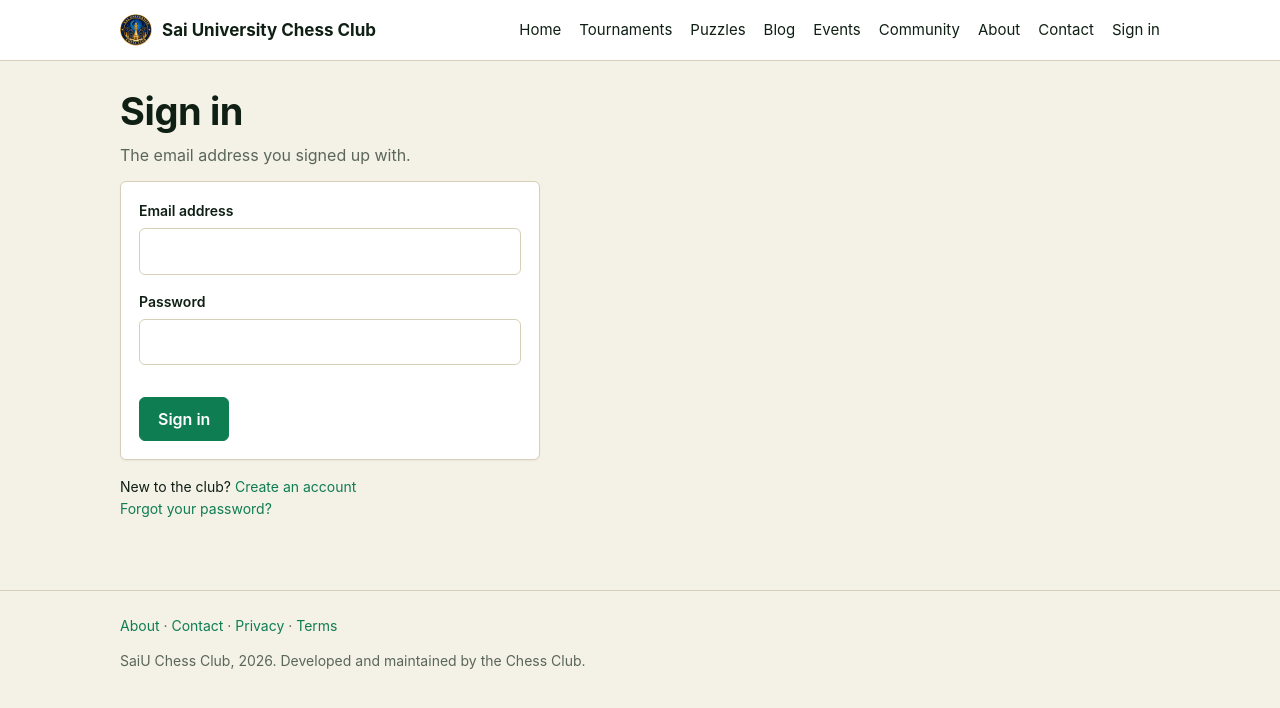
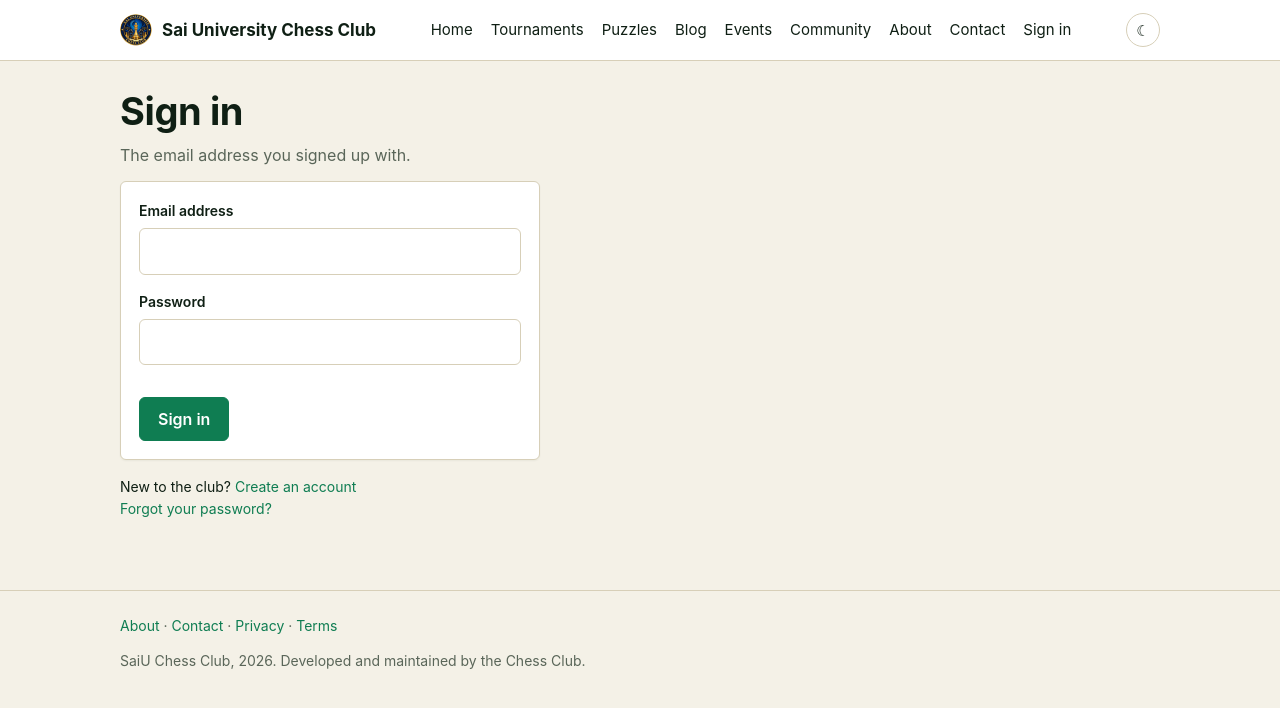
Before and after one commit to Godspirit4U/chess-club, a Next.js app: page /login in a window 1280 px wide. Shown: the top 708 px of the page. Built offline with nearby package versions, Linux system fonts and the light colour scheme; no server answers.

Commit message:
Dark mode toggle in the navbar, with no flash on load

```diff
--- a/app/admin/tournaments/new/page.tsx
+++ b/app/admin/tournaments/new/page.tsx
@@ -42,8 +42,8 @@ export default async function NewTournamentPage({ searchParams }: Props) {
           role="alert"
           style={{
             border: "1px solid #e3c9c9",
-            background: "#fbf1f1",
-            color: "#a32b2b",
+            background: "var(--tint-danger)",
+            color: "var(--danger)",
             borderRadius: 6,
             padding: "10px 12px",
             fontSize: 14
--- a/app/globals.css
+++ b/app/globals.css
@@ -17,11 +17,60 @@
 
   /* Status */
   --amber: #c2560f;      /* live, in progress, warnings */
+  --tint-danger: #fbf1f1; /* error banner background */
   --danger: #a32b2b;     /* delete, errors */
 
   /* Layout */
   --radius: 6px;
   --maxw: 1080px;
+}
+
+
+/* Dark theme: same roles, inverted values */
+html[data-theme="dark"] {
+  --paper: #0e1411;
+  --surface: #161e19;
+  --hover: #1d2721;
+  --border: #2b3730;
+
+  --ink: #e9f0ea;
+  --muted: #9aab9f;
+  --disabled: #63736a;
+
+  --accent: #34b483;
+  --accent-dark: #45c795;
+  --tint: #1b2c23;
+
+  --amber: #e2954a;
+  --danger: #e57b7b;
+  --tint-danger: #2a1c1c;
+}
+
+html[data-theme="dark"] .hero-image::after {
+  background: linear-gradient(
+    180deg,
+    rgba(8, 14, 11, 0.72) 0%,
+    rgba(8, 14, 11, 0.88) 100%
+  );
+}
+
+html[data-theme="dark"] .page-hero {
+  background: #123d2c;
+}
+
+html[data-theme="dark"] .card {
+  box-shadow: 0 1px 2px rgba(0, 0, 0, 0.4);
+}
+
+html[data-theme="dark"] input,
+html[data-theme="dark"] select,
+html[data-theme="dark"] textarea {
+  color-scheme: dark;
+}
+
+html[data-theme="dark"] .btn.secondary {
+  background: var(--surface);
+  color: var(--ink);
 }
 
 *,
@@ -741,3 +790,25 @@ h2::after {
     padding: 12px 6px;
   }
 }
+
+/* Theme toggle */
+.theme-toggle {
+  width: 34px;
+  height: 34px;
+  border-radius: 50%;
+  border: 1px solid var(--border);
+  background: var(--surface);
+  color: var(--ink);
+  font-size: 15px;
+  line-height: 1;
+  cursor: pointer;
+  display: inline-flex;
+  align-items: center;
+  justify-content: center;
+  padding: 0;
+  flex-shrink: 0;
+}
+
+.theme-toggle:hover {
+  background: var(--hover);
+}
--- a/app/layout.tsx
+++ b/app/layout.tsx
@@ -25,6 +25,12 @@ export default async function RootLayout({ children }: { children: React.ReactNo
   return (
     <html lang="en">
       <body>
+        <script
+          dangerouslySetInnerHTML={{
+            __html: `try{var t=localStorage.getItem("theme");if(t==="dark"||(!t&&window.matchMedia("(prefers-color-scheme: dark)").matches)){document.documentElement.setAttribute("data-theme","dark")}}catch(e){}`
+          }}
+        />
+
         <a className="skip-link" href="#main">
           Skip to content
         </a>
--- a/app/login/page.tsx
+++ b/app/login/page.tsx
@@ -31,8 +31,8 @@ export default function LoginPage({ searchParams }: Props) {
           role="alert"
           style={{
             border: "1px solid #e3c9c9",
-            background: "#fbf1f1",
-            color: "#a32b2b",
+            background: "var(--tint-danger)",
+            color: "var(--danger)",
             borderRadius: 6,
             padding: "10px 12px",
             fontSize: 14
--- a/app/tournaments/[slug]/console/page.tsx
+++ b/app/tournaments/[slug]/console/page.tsx
@@ -132,8 +132,8 @@ export default async function ConsolePage({ params, searchParams }: Props) {
           role="alert"
           style={{
             border: "1px solid #e3c9c9",
-            background: "#fbf1f1",
-            color: "#a32b2b",
+            background: "var(--tint-danger)",
+            color: "var(--danger)",
             borderRadius: 6,
             padding: "10px 12px",
             fontSize: 14
--- a/app/tournaments/new/page.tsx
+++ b/app/tournaments/new/page.tsx
@@ -47,8 +47,8 @@ export default async function NewTournamentPage({ searchParams }: Props) {
           role="alert"
           style={{
             border: "1px solid #e3c9c9",
-            background: "#fbf1f1",
-            color: "#a32b2b",
+            background: "var(--tint-danger)",
+            color: "var(--danger)",
             borderRadius: 6,
             padding: "10px 12px",
             fontSize: 14
--- a/components/SiteHeader.tsx
+++ b/components/SiteHeader.tsx
@@ -3,6 +3,7 @@
 import Link from "next/link";
 import { useState } from "react";
 import { usePathname } from "next/navigation";
+import ThemeToggle from "@/components/ThemeToggle";
 
 const links = [
   { href: "/", label: "Home" },
@@ -86,6 +87,8 @@ export default function SiteHeader({
             )}
           </nav>
 
+          <div style={{ display: "flex", gap: 8, alignItems: "center" }}>
+            <ThemeToggle />
             <button
               type="button"
               className="menu-toggle"
@@ -95,6 +98,7 @@ export default function SiteHeader({
             >
               {open ? "Close" : "Menu"}
             </button>
+          </div>
         </div>
 
         {open && (
--- /dev/null
+++ b/components/ThemeToggle.tsx
@@ -0,0 +1,44 @@
+"use client";
+
+import { useEffect, useState } from "react";
+
+type Theme = "light" | "dark";
+
+export default function ThemeToggle() {
+  const [theme, setTheme] = useState<Theme>("light");
+  const [ready, setReady] = useState(false);
+
+  useEffect(() => {
+    const stored = window.localStorage.getItem("theme");
+    const initial: Theme =
+      stored === "dark" || stored === "light"
+        ? stored
+        : window.matchMedia("(prefers-color-scheme: dark)").matches
+          ? "dark"
+          : "light";
+
+    setTheme(initial);
+    document.documentElement.setAttribute("data-theme", initial);
+    setReady(true);
+  }, []);
+
+  function toggle() {
+    const next: Theme = theme === "dark" ? "light" : "dark";
+    setTheme(next);
+    document.documentElement.setAttribute("data-theme", next);
+    window.localStorage.setItem("theme", next);
+  }
+
+  return (
+    <button
+      type="button"
+      onClick={toggle}
+      className="theme-toggle"
+      aria-label={theme === "dark" ? "Switch to light mode" : "Switch to dark mode"}
+      title={theme === "dark" ? "Light mode" : "Dark mode"}
+      suppressHydrationWarning
+    >
+      {ready ? (theme === "dark" ? "☀" : "☾") : "☾"}
+    </button>
+  );
+}
```
Lines whose indentation alone changed are shown as unchanged.
